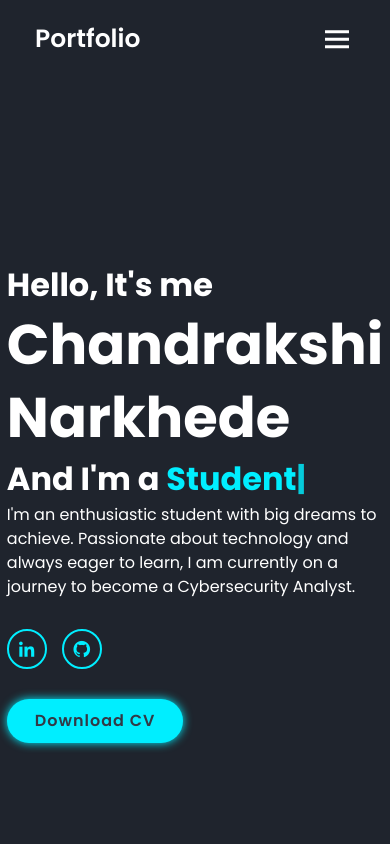
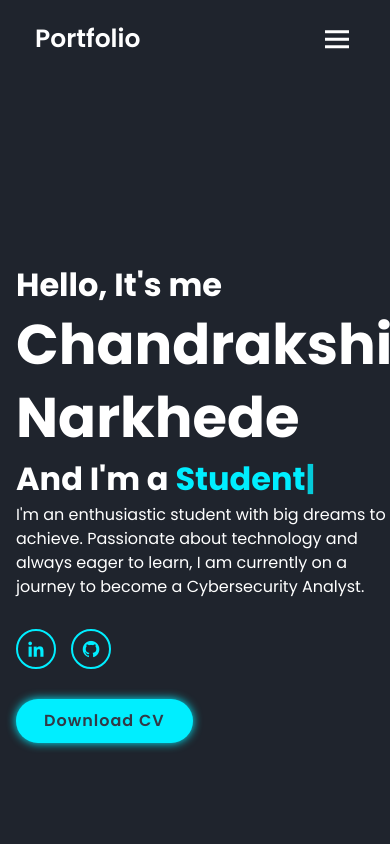
Before and after one commit to chandrakshi3/portfolio, a React (Vite) app: page / in a window 390 px wide. Shown: the top 844 px of the page. Built offline with nearby package versions, Linux system fonts and the light colour scheme.

Commit message:
Update App.css

```diff
--- a/src/App.css
+++ b/src/App.css
@@ -153,3 +153,17 @@ body{
         margin-top: 2rem;
     }
 }
+
+/* Universal edge padding on extra‑small screens */
+@media (max-width: 480px) {
+  body,
+  section {
+    padding-left: 1.6rem;
+    padding-right: 1.6rem;
+  }
+
+  /* Oversize headings can squish: */
+  .home-content h1 {
+    font-size: 4rem;
+  }
+}
```
